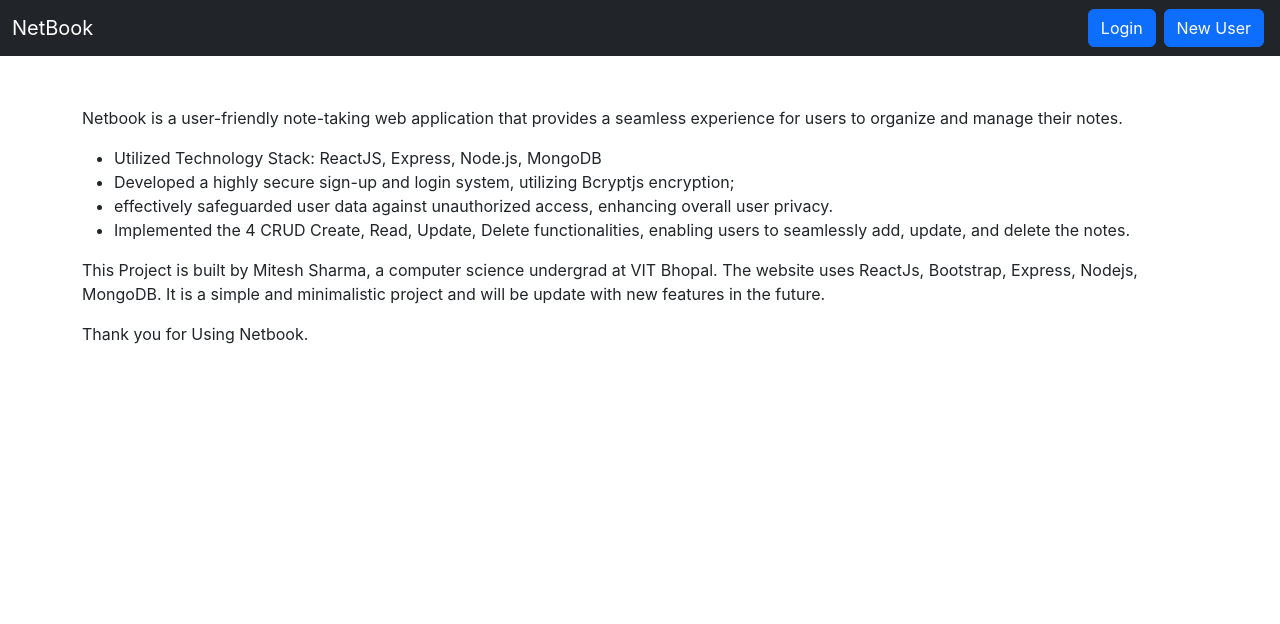
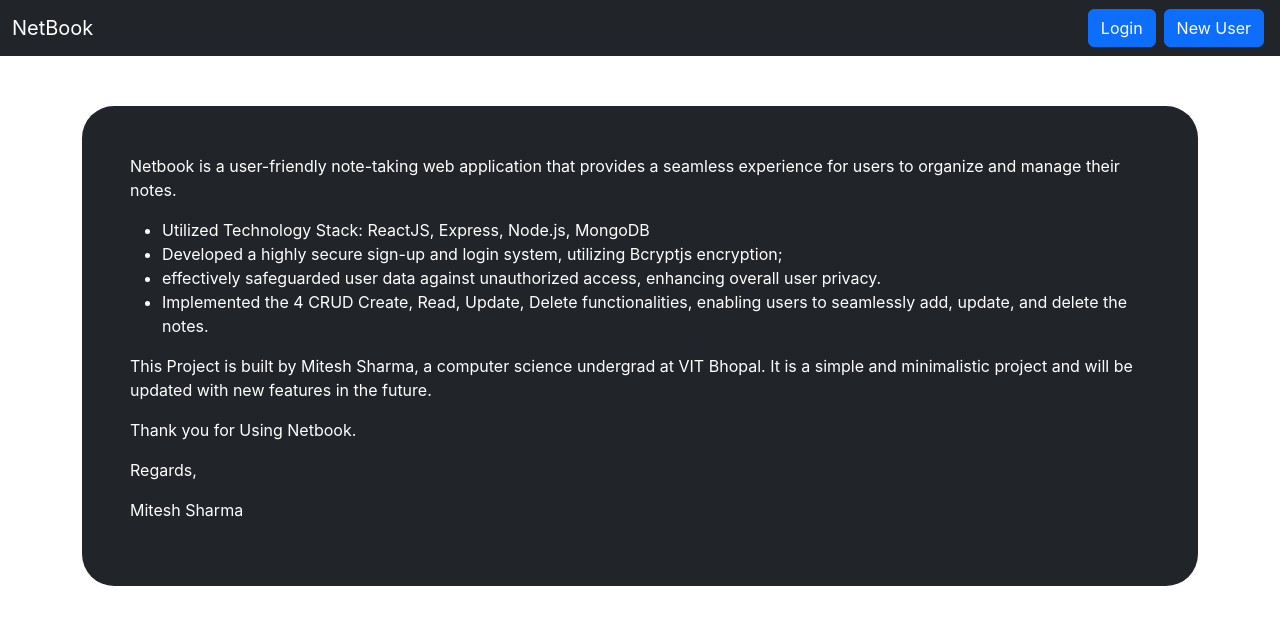
Before and after one commit to mitesh-sharma/NetBook, a React (Create React App) app: page /about in a window 1280 px wide. Shown: the top 624 px of the page. Built offline with nearby package versions, Linux system fonts and the light colour scheme.

Commit message:
Updated About section

```diff
--- a/src/components/About.js
+++ b/src/components/About.js
@@ -1,6 +1,6 @@
 const About = () => {
   return (
-    <div>
+    <div className="bg-dark p-5 rounded-5 text-white">
       <p>Netbook is a user-friendly note-taking web application that provides a seamless experience for users to organize and manage their notes.</p>
         <ul>
           <li>Utilized Technology Stack: ReactJS, Express, Node.js, MongoDB </li>
@@ -8,8 +8,10 @@ const About = () => {
           <li>effectively safeguarded user data against unauthorized access, enhancing overall user privacy.</li>
           <li>Implemented the 4 CRUD Create, Read, Update, Delete functionalities, enabling users to seamlessly add, update, and delete the notes.</li>
         </ul>
-      <p>This Project is built by Mitesh Sharma, a computer science undergrad at VIT Bhopal. The website uses ReactJs, Bootstrap, Express, Nodejs, MongoDB. It is a simple and minimalistic project and will be update with new features in the future.</p>
+      <p>This Project is built by Mitesh Sharma, a computer science undergrad at VIT Bhopal. It is a simple and minimalistic project and will be updated with new features in the future.</p>
       <p>Thank you for Using Netbook.</p>
+      <p>Regards,</p>
+      <p>Mitesh Sharma</p>
     </div>
   )
 }
--- a/src/components/Noteitem.js
+++ b/src/components/Noteitem.js
@@ -11,7 +11,7 @@ const NoteItem = (props) => {
       <div className="card my-3 position-relative">
         <div className="d-flex justify-content-end">
           <i className="fa-solid fa-pen m-2" onClick={() => { updateNote(note); }}></i>
-          <i className="fa-solid fa-trash-can m-2" onClick={() => { deleteNote(note._id); props.showAlert("Deleted successfully", "success") }}></i>
+          <i className="fa-solid fa-trash-can m-2" onClick={async () => { await deleteNote(note._id); props.showAlert("Deleted successfully", "success") }}></i>
         </div>
         <div className="card-body">
           <h5 className="card-title h3">{note.title}</h5>
```
